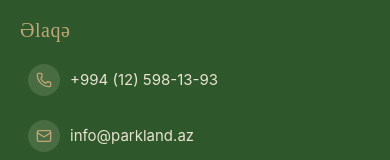
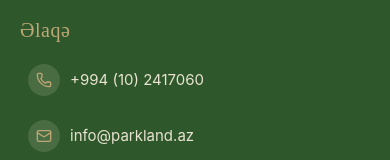
Before and after one commit to GulzarMammadova/parkland, a React (Vite) app: page / in a window 390 px wide. Shown: the part 5400-5560 px from the top of the page. Built offline with nearby package versions, Linux system fonts and the light colour scheme; no server answers.

Commit message:
phone number added

```diff
--- a/src/components/Footer/Footer.jsx
+++ b/src/components/Footer/Footer.jsx
@@ -24,7 +24,7 @@
            <h4 className="ftr__h4">{copy[lang].contact}</h4>
             <a href="tel:+994125981393" className="ftr__contactItem">
               <span className="ftr__iconWrap"><Phone className="ftr__icon" /></span>
-              <span className="ftr__label">+994 (12) 598-13-93</span>
+              <span className="ftr__label">+994 (10) 2417060</span>
             </a>
 
             <a href="mailto:info@parkland.az" className="ftr__contactItem">
```
